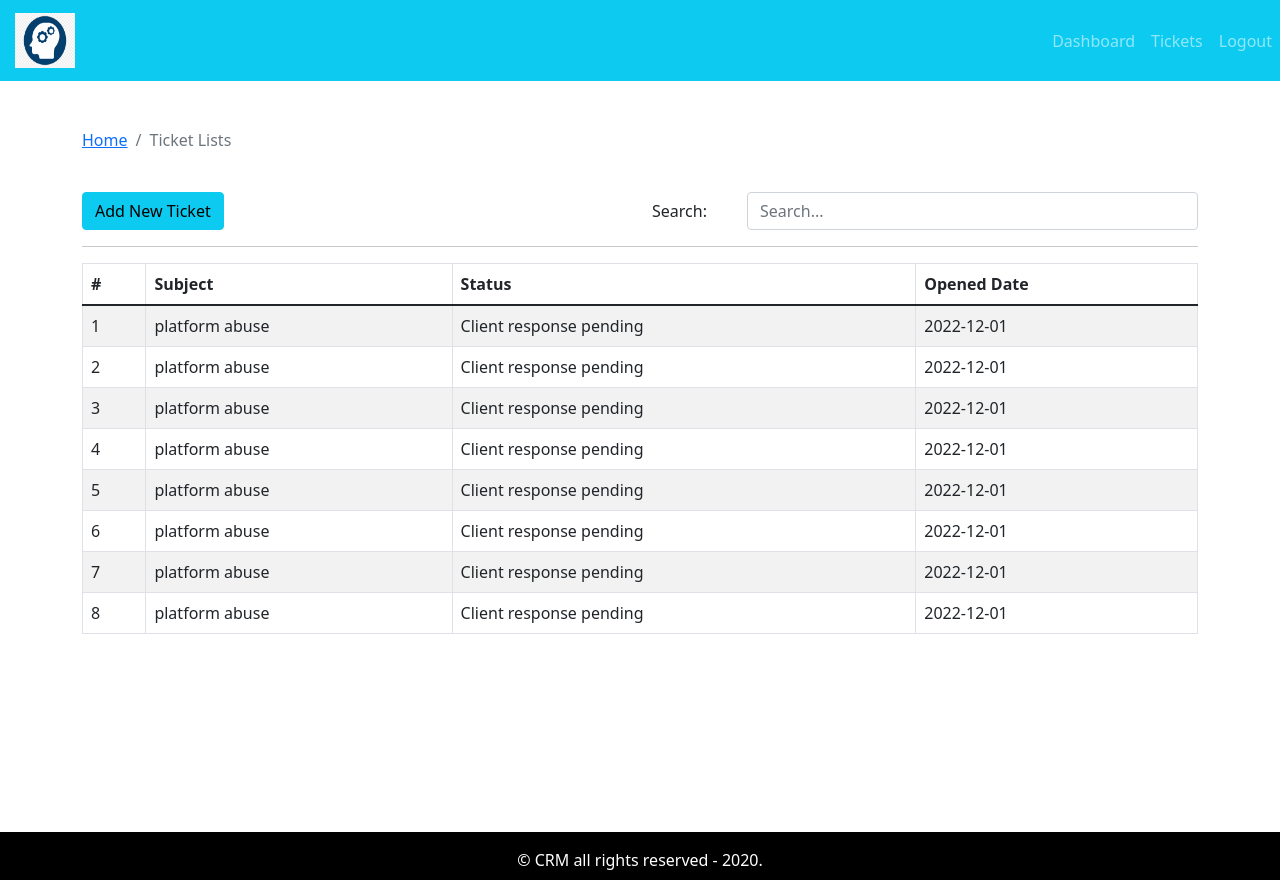
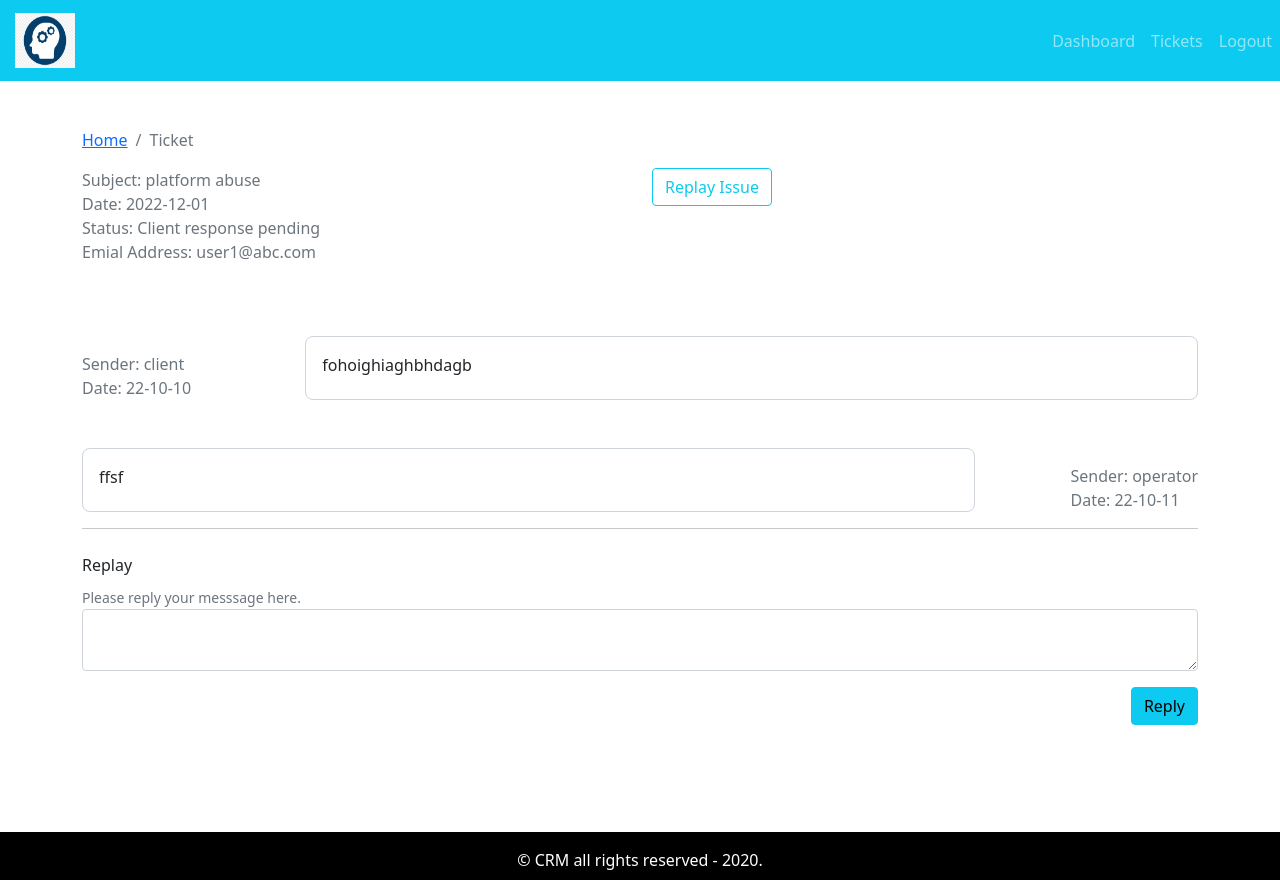
Before and after one commit to yufanren/ticket_frontend, a React (Create React App) app: page / in a window 1280 px wide. Built offline with nearby package versions, Linux system fonts and the light colour scheme.

Commit message:
added ticket details

```diff
--- a/src/App.js
+++ b/src/App.js
@@ -4,6 +4,7 @@ import { DefaultLayout } from './layout/DefaultLayout';
 import { Dashboard } from './page/dashboard/Dashboard';
 import { NewTicket } from './page/new-ticket/NewTicket';
 import { TicketListing } from './page/ticket-listing/TicketListing';
+import { Ticket } from './page/ticket/Ticket';
 
 function App() {
   return (
@@ -12,7 +13,8 @@ function App() {
       <DefaultLayout>
         {/* <Dashboard /> */}
         {/* <NewTicket /> */}
-        <TicketListing />
+        {/* <TicketListing /> */}
+        <Ticket />
       </DefaultLayout>
     </div>
   );
--- a/src/asset/data/dummy-ticket.json
+++ b/src/asset/data/dummy-ticket.json
@@ -3,48 +3,68 @@
         "id": 1,
         "subject": "platform abuse",
         "status": "Client response pending",
+        "email": "user1@abc.com",
+        "detail": [
+            {
+                "date": "22-10-10",
+                "message": "fohoighiaghbhdagb",
+                "messageBy": "client"
+            },
+            {
+                "date": "22-10-11",
+                "message": "ffsf",
+                "messageBy": "operator"
+            }
+        ],
         "addedAt": "2022-12-01"
     },
     {
         "id": 2,
         "subject": "platform abuse",
         "status": "Client response pending",
+        "email": "user1@abc.com",
         "addedAt": "2022-12-01"
     },
     {
         "id": 3,
         "subject": "platform abuse",
         "status": "Client response pending",
+        "email": "user1@abc.com",
         "addedAt": "2022-12-01"
     },
     {
         "id": 4,
         "subject": "platform abuse",
         "status": "Client response pending",
+        "email": "user1@abc.com",
         "addedAt": "2022-12-01"
     },
     {
         "id": 5,
         "subject": "platform abuse",
         "status": "Client response pending",
+        "email": "user1@abc.com",
         "addedAt": "2022-12-01"
     },
     {
         "id": 6,
         "subject": "platform abuse",
         "status": "Client response pending",
+        "email": "user1@abc.com",
         "addedAt": "2022-12-01"
     },
     {
         "id": 7,
         "subject": "platform abuse",
         "status": "Client response pending",
+        "email": "user1@abc.com",
         "addedAt": "2022-12-01"
     },
     {
         "id": 8,
         "subject": "platform abuse",
         "status": "Client response pending",
+        "email": "user1@abc.com",
         "addedAt": "2022-12-01"
     }
 ]
--- /dev/null
+++ b/src/components/message/Message.js
@@ -0,0 +1,21 @@
+import React from 'react'
+import PropTypes from 'prop-types'
+import './message.css'
+
+export const Message = ({message}) => {
+    if(!message) return null
+
+  return message.map((row, i) => (
+    <div className='message-history mt-5' key={i}>
+        <div className='send font-weight-bold text-secondary mt-3'>
+            <div className='sender'>Sender: {row.messageBy}</div>
+            <div className='date'>Date: {row.date}</div>
+        </div>
+        <div className='message'>{row.message}</div>
+    </div>
+  ))
+}
+
+Message.propTypes = {
+    message: PropTypes.array.isRequired
+}
--- /dev/null
+++ b/src/components/message/message.css
@@ -0,0 +1,18 @@
+.message-history {
+    display: flex;
+    flex-direction: row;
+    justify-content: space-between;
+}
+
+.message-history:nth-child(even) {
+    display: flex;
+    flex-direction: row-reverse;
+    justify-content: space-between;
+}
+
+.message {
+    padding: 1rem;
+    width: 80%;
+    border: 1px solid #ced4da;
+    border-radius: 0.5rem;
+}
--- /dev/null
+++ b/src/components/update-ticket/UpdateTicket.js
@@ -0,0 +1,31 @@
+import React from 'react'
+import {Form, Button} from 'react-bootstrap'
+import PropTypes from 'prop-types'
+
+export const UpdateTicket = ({msg, handleOnChange, handleOnSubmit}) => {
+  return (
+    <Form>
+        <Form.Label>Replay</Form.Label>
+        <br></br>
+        <Form.Text>Please reply your messsage here.</Form.Text>
+        <Form.Control
+        as='textarea'
+        row='7'
+        name='detail'
+        value={msg}
+        onChange={handleOnChange}
+        />
+        <div className='text-end mt-3 mb-3'>
+            <Button variant='info' type='submit'>
+                Reply
+            </Button>
+        </div>
+    </Form>
+  )
+}
+
+UpdateTicket.propTypes = {
+    handleOnChange: PropTypes.func.isRequired,
+    handleOnSubmit: PropTypes.func.isRequired,
+    msg: PropTypes.string.isRequired,
+}
--- /dev/null
+++ b/src/page/ticket/Ticket.js
@@ -0,0 +1,58 @@
+import React, {useState, useEffect} from 'react'
+import {Container, Row, Col, Button} from 'react-bootstrap'
+import { BreadCrumb } from '../../components/breadcrumb/BreadCrumb'
+import { Message } from '../../components/message/Message'
+import { UpdateTicket } from '../../components/update-ticket/UpdateTicket'
+import tickets from '../../asset/data/dummy-ticket.json'
+
+const ticket = tickets[0]
+export const Ticket = () => {
+    const [msg, setMsg] = useState('')
+
+    const handleOnChange = e => {
+        setMsg(e.target.value)
+    }
+
+    useEffect(() => {
+    }, [msg])
+
+    const handleOnSubmit = () => {
+
+    }
+
+  return (
+    <Container>
+        <Row>
+            <Col>
+                <BreadCrumb page="Ticket"/>
+            </Col>
+        </Row>
+        <Row>
+            <Col className='text-weight-bolder text-secondary'>
+                <div className='subject'>Subject: {ticket.subject}</div>
+                <div className='date'>Date: {ticket.addedAt}</div>
+                <div className='status'>Status: {ticket.status}</div>
+                <div className='email'>Emial Address: {ticket.email}</div>
+            </Col>
+            <Col>
+                <Button variant='outline-info'>Replay Issue</Button>
+            </Col>
+        </Row>
+        <Row className='mt-4'>
+            <Col>
+                <Message message={ticket.detail}/>
+            </Col>
+        </Row>
+        <hr />
+        <Row className='mt-4'>
+            <Col>
+                <UpdateTicket
+                msg={msg}
+                handleOnChange={handleOnChange}
+                handleOnSubmit={handleOnSubmit}
+                />
+            </Col>
+        </Row>
+    </Container>
+  )
+}
```
